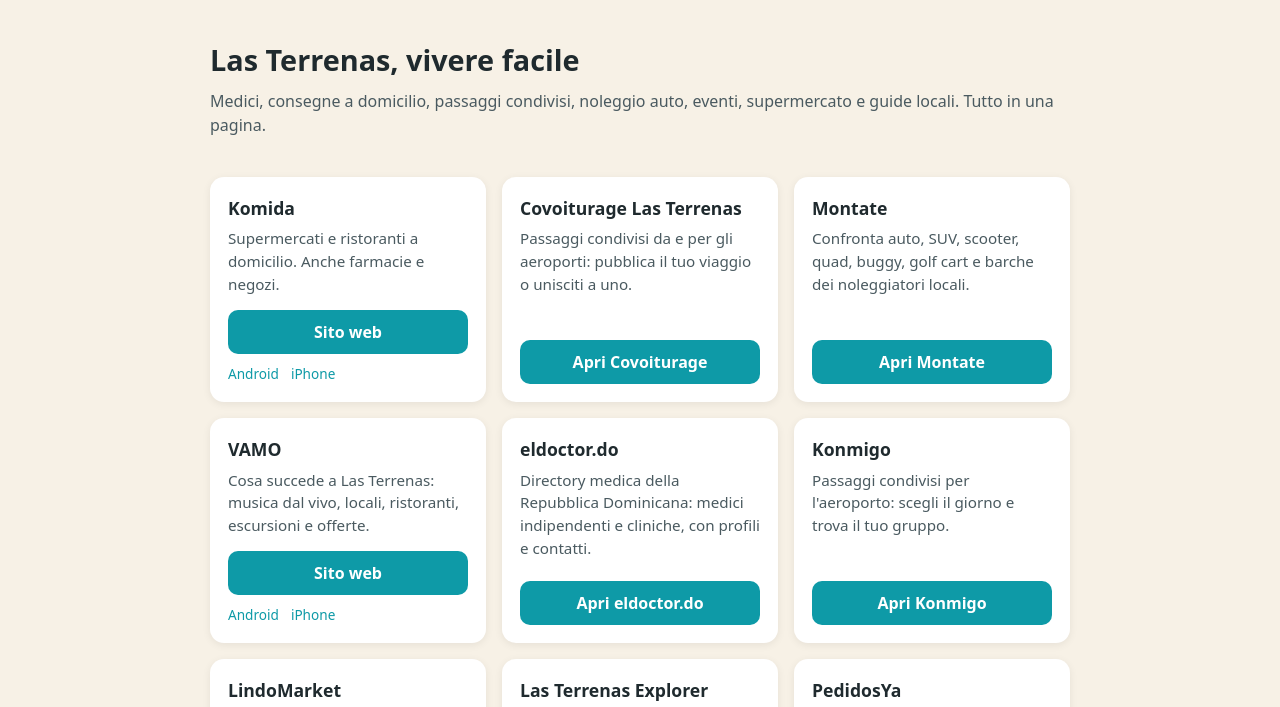
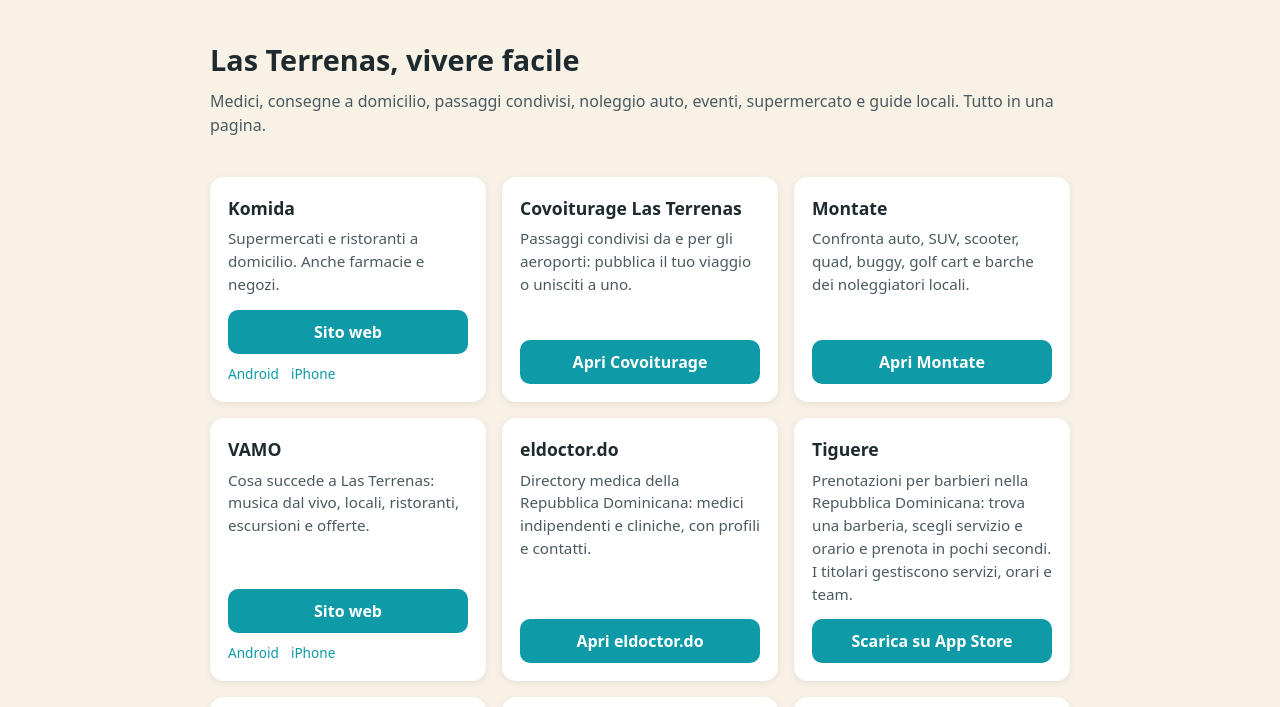
Before and after one commit to EmaCivaz/lasterrenas-web, a plain HTML site: page it.html in a window 1280 px wide. Shown: the part 67-774 px from the top of the page. Drawn offline with Linux system fonts and the light colour scheme.

Commit message:
Fix eldoctor.do link and add Tiguere card

```diff
--- a/it.html
+++ b/it.html
@@ -48,7 +48,10 @@
 
   <div class="card"><h2>VAMO</h2><p>Cosa succede a Las Terrenas: musica dal vivo, locali, ristoranti, escursioni e offerte.</p><a class="btn" href="https://vamo-app.com/las-terrenas/">Sito web</a><div class="stores"><a href="https://play.google.com/store/apps/details?id=com.vamoapp.vamomobile">Android</a><a href="https://apps.apple.com/us/app/vamo-events-experiences/id6754926862">iPhone</a></div></div>
 
- <div class="card"><h2>eldoctor.do</h2><p>Directory medica della Repubblica Dominicana: medici indipendenti e cliniche, con profili e contatti.</p><a class="btn" href="https://eldoctor.do">Apri eldoctor.do</a></div>
+  <div class="card"><h2>eldoctor.do</h2><p>Directory medica della Repubblica Dominicana: medici indipendenti e cliniche, con profili e contatti.</p><a class="btn" href="https://eldoctor.do">Apri eldoctor.do</a></div>
+
+  <div class="card"><h2>Tiguere</h2><p>Prenotazioni per barbieri nella Repubblica Dominicana: trova una barberia, scegli servizio e orario e prenota in pochi secondi. I titolari gestiscono servizi, orari e team.</p><a class="btn" href="https://apps.apple.com/it/app/tiguere/id6836525780">Scarica su App Store</a></div>
+
   <div class="card"><h2>Konmigo</h2><p>Passaggi condivisi per l'aeroporto: scegli il giorno e trova il tuo gruppo.</p><a class="btn" href="https://www.konmigo.com/">Apri Konmigo</a></div>
 
   <div class="card"><h2>LindoMarket</h2><p>Prodotti freschi, spesa e bevande con consegna a domicilio.</p><a class="btn" href="https://lindomarket.com/">Apri LindoMarket</a></div>
```
